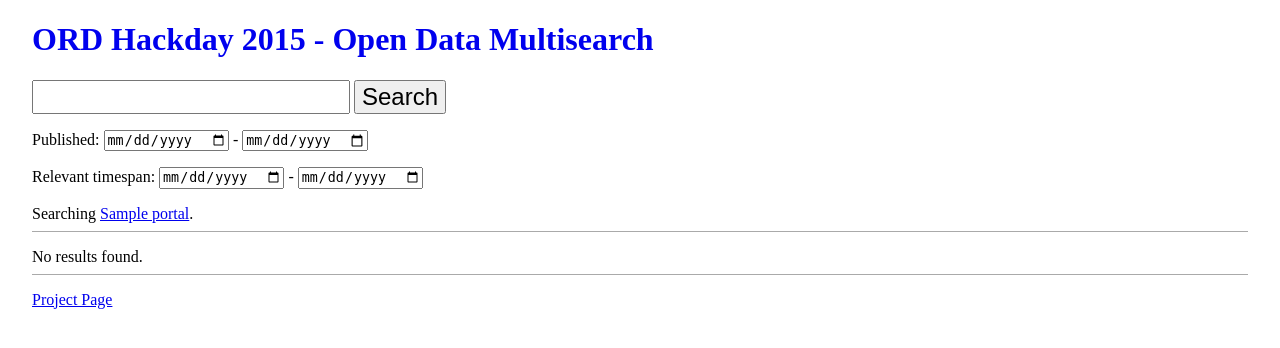
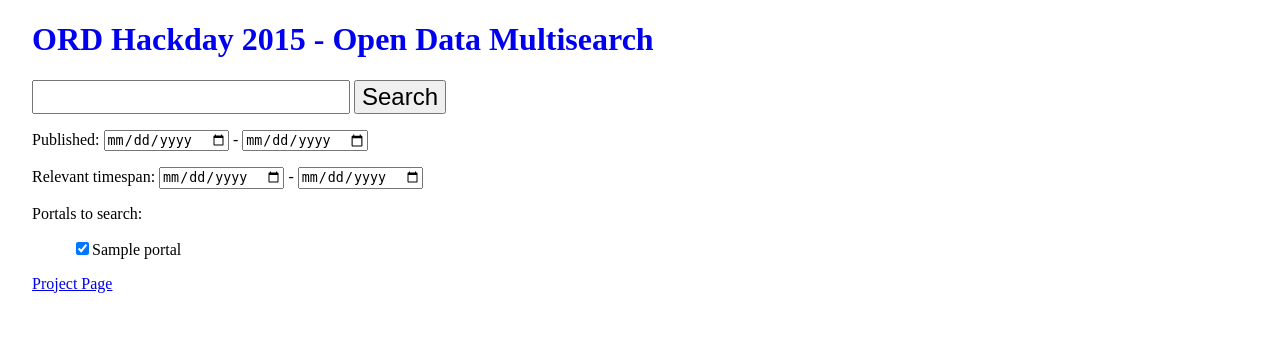
Before and after one commit to bellisk/opendata-multisearch, a Django app: page / in a window 1280 px wide. Shown: the top 348 px of the page. Run offline with Django 3.2, Linux system fonts and the light colour scheme; tables that the repository leaves empty hold one stand-in row (values such as "Sample post").

Commit message:
Select portals to search.

```diff
--- a/ord_hackday/search/static/search/style.css
+++ b/ord_hackday/search/static/search/style.css
@@ -13,6 +13,14 @@ h1 a {
 
 .daterange {
     margin-top: 1em;
+}
+
+.portal_choice {
+    margin-top: 1em;
+}
+
+.portal_choice li {
+    list-style: none;
 }
 
 .portals,
--- a/ord_hackday/search/templates/search.html
+++ b/ord_hackday/search/templates/search.html
@@ -46,6 +46,12 @@
         <div class="daterange">
             Relevant timespan: <input type="date" name="datefrom" value="{{datefrom}}" id="datefrom" placeholder="yyyy-mm-dd"> - <input type="date" name="dateto" value="{{dateto}}" id="dateto" placeholder="yyyy-mm-dd">
         </div>
+        <div class="portal_choice">
+            Portals to search:
+            <ul>
+                {% for p in portals %}<li><input type="checkbox" name="{{p.portal.id}}" id="portal_{{p.portal.id}}" {% if p.active %}checked="true"{% endif %}><label for="portal_{{p.portal.id}}">{{p.portal.name}}</label></li>{% endfor %}
+            </ul>
+        </div>
     </form>
 
     {% if narrowing_terms %}
@@ -57,10 +63,6 @@
         </ul>
     {% endif %}
 
-    <ul class="portals">
-        Searching {% for p in portals %}<li><a href="{{p.url}}">{{p.name}}</a></li>{% endfor %}
-    </ul>
-
     {% if portal_errors %}
         <ul class="portal_errors">
             Received errors from {% for p in portal_errors %}<li><a href="{{p.url}}">{{p.name}}</a></li>{% endfor %}
@@ -68,14 +70,16 @@
     {% endif %}
 
     <ul class="results">
-    {% for r  in results %}
+    {% for r in results %}
         <li class="result">
             <a href="{{r.result_url}}" class="result_link">{{r.title}}</a> <span class="portal_link">(<a href="{{r.portal.url}}">{{r.portal}}</a>)</span>
             <div class="notes" id="notes{{forloop.counter}}">{{r.notes}}</div>
         </li>
         <script>truncate_notes('notes{{forloop.counter}}')</script>
     {% empty %}
-        <div class="noresults">No results found.</div>
+        {% if has_query %}
+            <div class="noresults">No results found.</div>
+        {% endif %}
     {% endfor %}
     </ul>
 
--- a/ord_hackday/search/views.py
+++ b/ord_hackday/search/views.py
@@ -13,7 +13,7 @@ def search(request):
     keyword_query = ''
     query_string = ''
     portals = Portal.objects.all()
-    c['portals'] = portals
+    c['portals'] = [{'portal': p, 'active': True} for p in portals]
 
     # Construct query
     if 'query' in request.GET:
@@ -31,13 +31,17 @@ def search(request):
         c['pubto'] = request.GET['pubto']
 
     if pubfrom or pubto:
-        query_string = query_string + pub_range
+        query_string += pub_range
 
     # Search with query
     if len(query_string) > 0:
+        c['has_query'] = True
         c['results'] = []
         c['portal_errors'] = []
         top_results = []
+
+        portals = [p for p in portals if str(p.id) in request.GET]
+        c['portals'] = [{'portal': p, 'active': p in portals} for p in Portal.objects.all()]
 
         for portal in portals:
             try:
```
